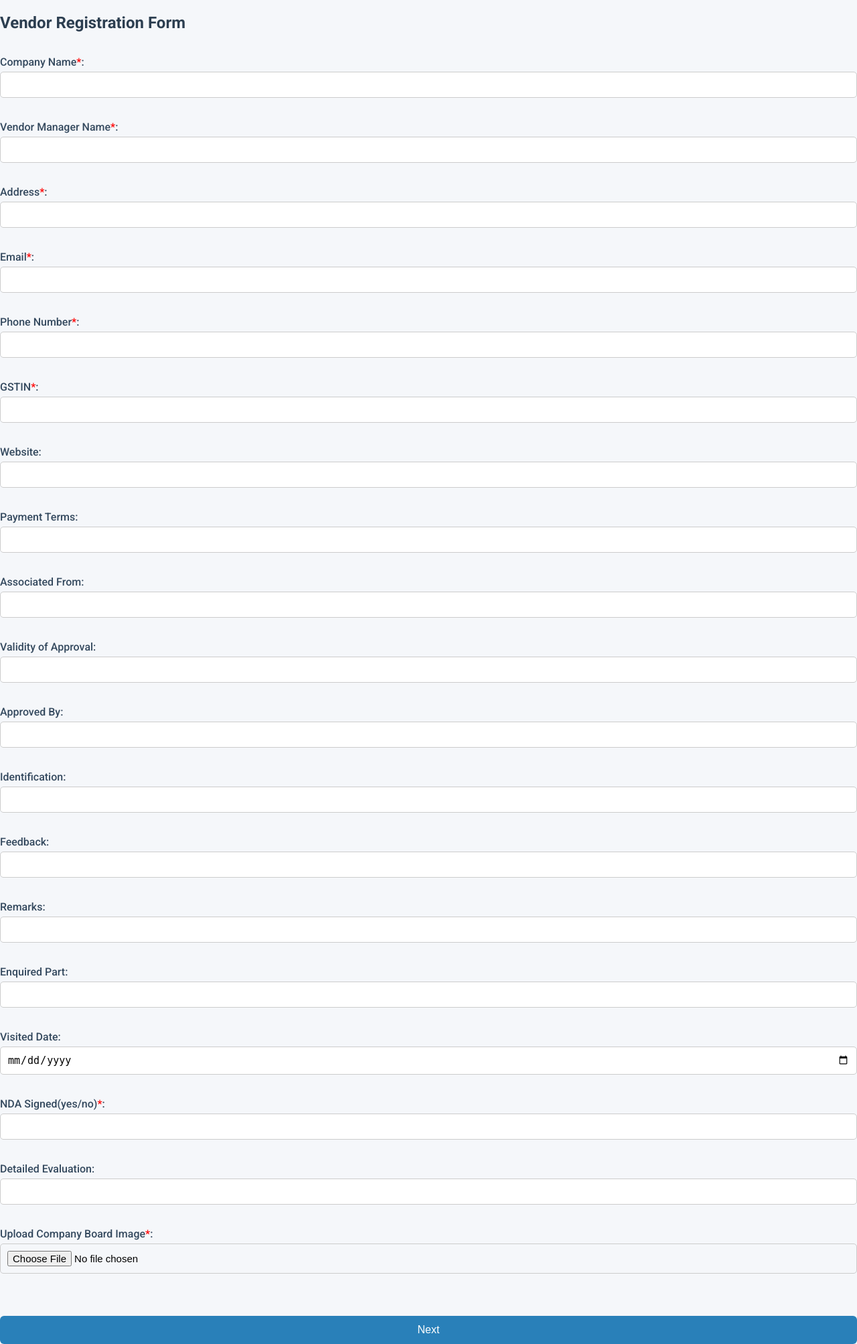
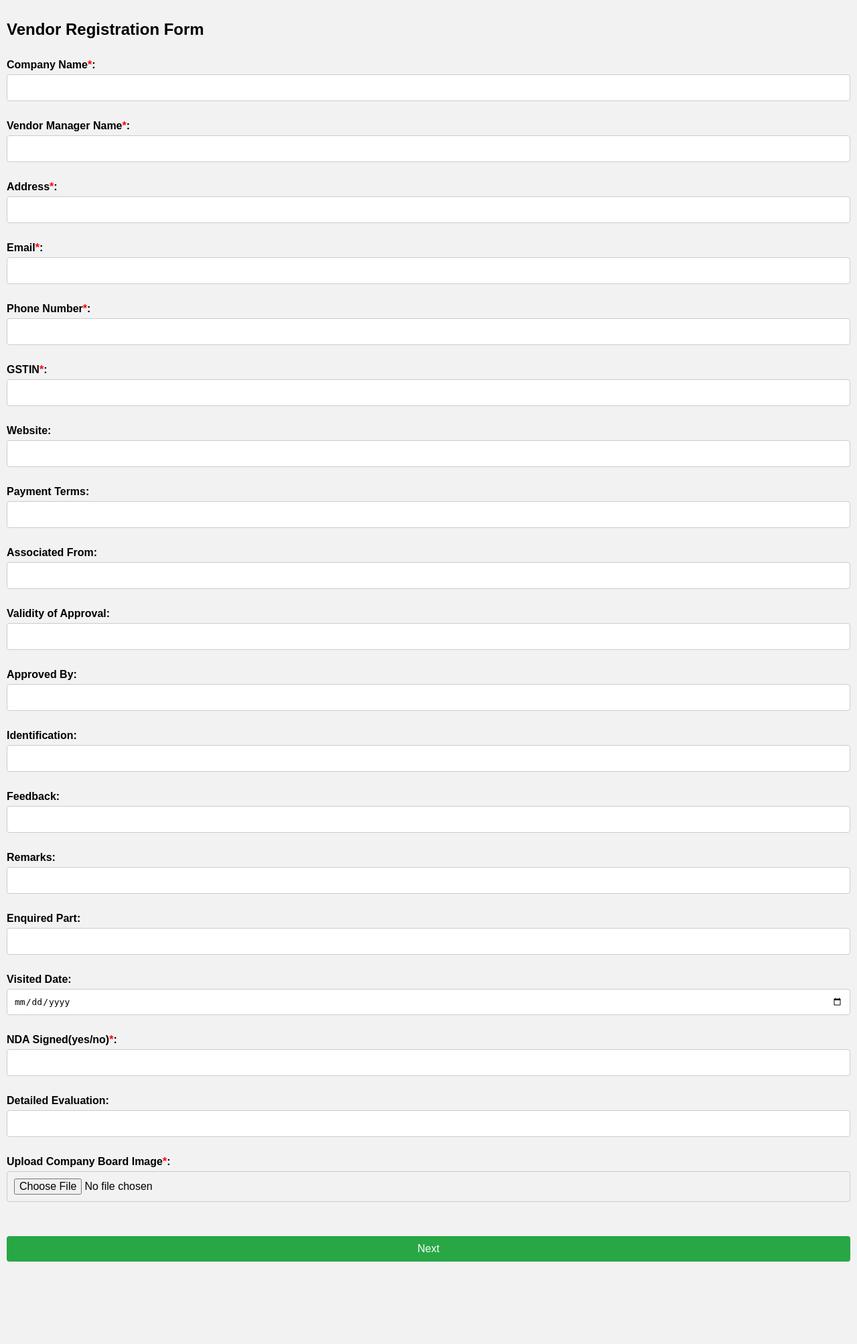
Before and after one commit to Monishahee/machine_forms, a Flask app: page / in a window 1280 px wide. Shown: the whole page at 67% size. After the commit the page ends 1883 px from the top, so only its background shows below. Run offline with Flask 3, Linux system fonts and the light colour scheme.

Commit message:
Update style.css

```diff
--- a/static/style.css
+++ b/static/style.css
@@ -1,26 +1,17 @@
-/* Import Google Font */
-@import url('https://fonts.googleapis.com/css2?family=Roboto:wght@400;500;700&display=swap');
-
 body {
-    font-family: 'Roboto', sans-serif;
-    background-color: #f5f7fa;
+    font-family: Arial, sans-serif;
+    background: #f2f2f2;
+    padding: 10px;
     margin: 0;
-    padding: 0;
 }
 
 .container {
-    max-width: 1000px;
-    margin: 40px auto;
-    padding: 30px;
-    background-color: white;
+    max-width: 500px;
+    margin: auto;
+    background: white;
+    padding: 20px;
+    box-shadow: 0 0 10px #ccc;
     border-radius: 8px;
-    box-shadow: 0 0 10px rgba(0, 0, 0, 0.1);
-}
-
-h2, h3 {
-    margin-bottom: 20px;
-    color: #2c3e50;
-    font-weight: 600;
 }
 
 form {
@@ -29,84 +20,37 @@ form {
 }
 
 label {
-    margin-top: 15px;
-    font-weight: 500;
-    color: #34495e;
+    margin-top: 10px;
+    font-weight: bold;
 }
 
-input[type="text"],
-input[type="number"],
-input[type="email"],
-input[type="file"],
-input[type="date"],
-textarea,
-select {
+input, select, button {
+    padding: 10px;
     margin-top: 5px;
-    padding: 10px;
-    border-radius: 5px;
+    font-size: 1em;
+    border-radius: 4px;
     border: 1px solid #ccc;
-    font-size: 15px;
-    width: 100%;
-    box-sizing: border-box;
 }
 
-textarea {
-    resize: vertical;
+button {
+    background-color: #28a745;
+    color: white;
+    border: none;
+    margin-top: 15px;
+    cursor: pointer;
 }
 
-button, input[type="submit"] {
-    margin-top: 25px;
-    padding: 12px 20px;
-    font-size: 16px;
-    background-color: #2980b9;
-    color: white;
-    border: none;
-    border-radius: 6px;
-    cursor: pointer;
-    transition: background-color 0.3s ease;
+button:hover {
+    background-color: #218838;
 }
+@media (max-width: 480px) {
+    .container {
+        padding: 15px;
+        box-shadow: none;
+        border-radius: 0;
+    }
 
-button:hover, input[type="submit"]:hover {
-    background-color: #1c5980;
+    input, select, button {
+        font-size: 1rem;
+    }
 }
-
-.section-divider {
-    border-top: 1px solid #dcdde1;
-    margin: 30px 0;
-}
-
-.row {
-    display: flex;
-    gap: 20px;
-}
-
-.row .col {
-    flex: 1;
-}
-
-.note {
-    font-size: 14px;
-    color: #7f8c8d;
-    margin-top: 5px;
-}
-
-.success-message {
-    color: green;
-    font-weight: bold;
-    margin-top: 20px;
-}
-
-.error-message {
-    color: red;
-    font-weight: bold;
-    margin-top: 20px;
-}
-<<<<<<< HEAD
-
-
-
-
-
-
-=======
->>>>>>> 2cd872f0641a0ef253698706de46b375c0209e9d
```
